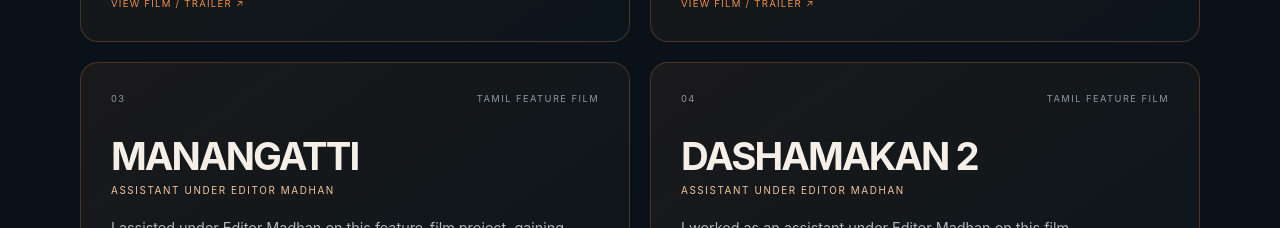
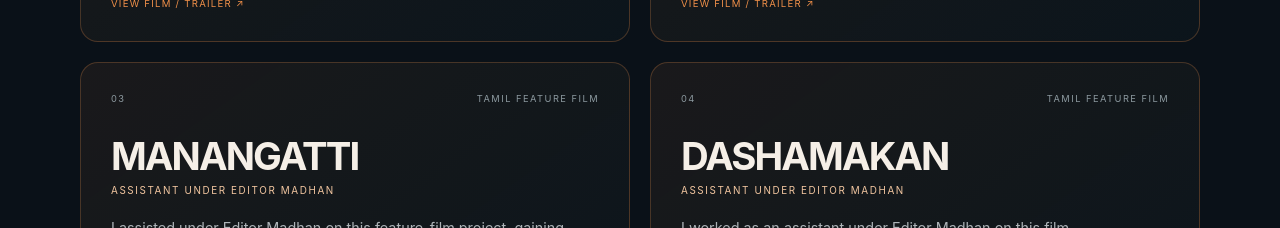
Before and after one commit to Karthi7170/sugumar_portfolio, a Next.js app: page /projects in a window 1280 px wide. Shown: the part 1820-2048 px from the top of the page. Built offline with nearby package versions, Linux system fonts and the light colour scheme.

Commit message:
Rename Dashamakan credit

```diff
--- a/data/filmCredits.ts
+++ b/data/filmCredits.ts
@@ -28,7 +28,7 @@ export const filmCredits: FilmCredit[] = [
     note: 'I assisted under Editor Madhan on this feature-film project, gaining more hands-on exposure to the structure, pace and discipline of a professional edit.'
   },
   {
-    title: 'DASHAMAKAN 2',
+    title: 'DASHAMAKAN',
     role: 'ASSISTANT UNDER EDITOR MADHAN',
     label: 'TAMIL FEATURE FILM',
     note: 'I worked as an assistant under Editor Madhan on this film, contributing within the post-production process and continuing to build real feature-film editing experience.'
```
